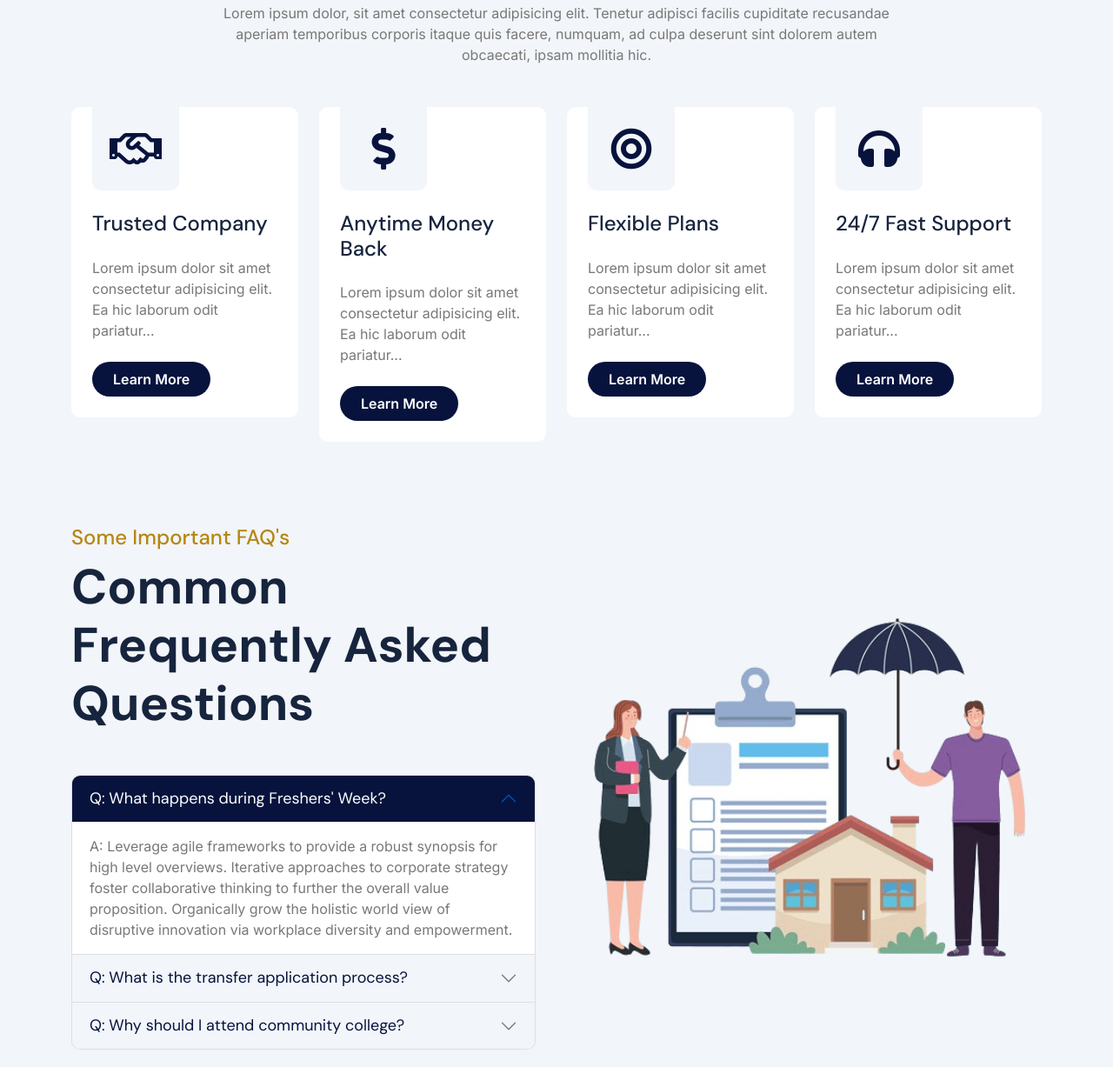
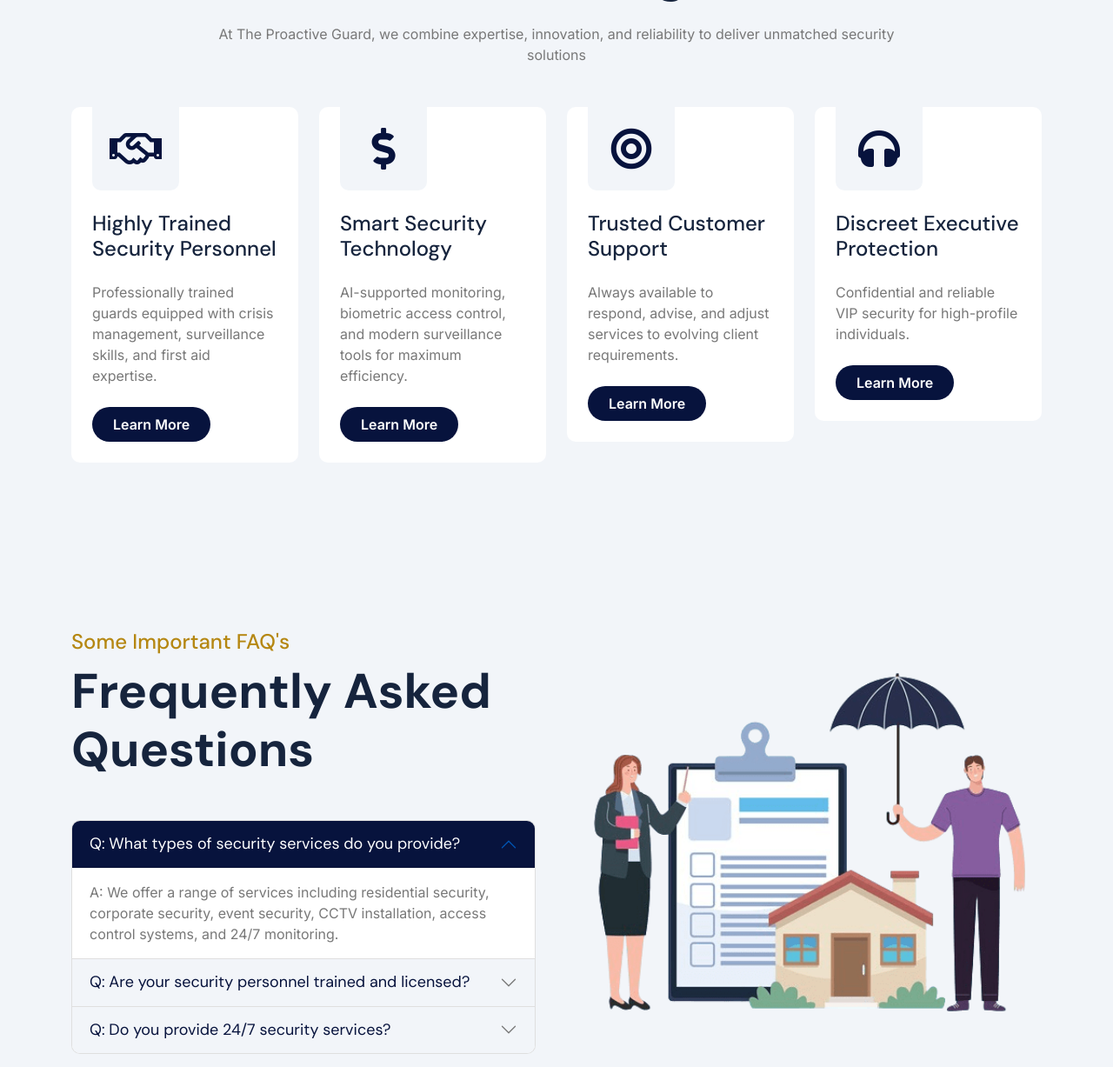
Before and after one commit to Jamie123456789yg/guard-web, a plain HTML site: page about.html in a window 1280 px wide. Shown: the part 1570-2797 px from the top of the page at 87% size. Drawn offline with nearby package versions, Linux system fonts and the light colour scheme.

Commit message:
aboutdone

```diff
--- a/about.html
+++ b/about.html
@@ -154,13 +154,13 @@
                         <div class="about-item-content bg-white rounded p-5 h-100">
                             <h4 class="text-primary">About Our Company</h4>
                             <h1 class="display-4 mb-4">High Range of Exploring Protection</h1>
-                            <p>Lorem ipsum, dolor sit amet consectetur adipisicing elit. Sunt debitis sint tempora. Corporis consequatur illo blanditiis voluptates aperiam quos aliquam totam aliquid rem explicabo,
+                            <p>To provide proactive, end-to-end security solutions that prevent risks before they occur, ensuring uncompromised safety for individuals, businesses, and organizations across all sectors.
                             </p>
-                            <p>Lorem ipsum dolor sit amet consectetur adipisicing elit. Beatae praesentium recusandae eligendi modi hic
+                            <p>At The Proactive Guard, we don’t just react to threats—we stay ahead of them, ensuring peace of mind and maximum security across every level of life and business.
                             </p>
-                            <p class="text-dark"><i class="fa fa-check text-primary me-3"></i>We can save your money.</p>
-                            <p class="text-dark"><i class="fa fa-check text-primary me-3"></i>Production or trading of good</p>
-                            <p class="text-dark mb-4"><i class="fa fa-check text-primary me-3"></i>Our life insurance is flexible</p>
+                            <p class="text-dark"><i class="fa fa-check text-primary me-3"></i>Corporate & Industrial Security</p>
+                            <p class="text-dark"><i class="fa fa-check text-primary me-3"></i>Executive & VIP Protection</p>
+                            <p class="text-dark mb-4"><i class="fa fa-check text-primary me-3"></i>Crisis & Emergency Response</p>
                             <a class="btn btn-primary rounded-pill py-3 px-5" href="#">More Information</a>
                         </div>
                     </div>
@@ -178,7 +178,7 @@
                                             <span class="text-primary fs-2 fw-bold" data-toggle="counter-up">129</span>
                                             <span class="h1 fw-bold text-primary">+</span>
                                         </div>
-                                        <h4 class="mb-0 text-dark">Insurance Policies</h4>
+                                        <h4 class="mb-0 text-dark">High Trained Personnel</h4>
                                     </div>
                                 </div>
                                 <div class="col-sm-6">
@@ -187,7 +187,7 @@
                                             <span class="text-primary fs-2 fw-bold" data-toggle="counter-up">99</span>
                                             <span class="h1 fw-bold text-primary">+</span>
                                         </div>
-                                        <h4 class="mb-0 text-dark">Awards WON</h4>
+                                        <h4 class="mb-0 text-dark">Accolades won</h4>
                                     </div>
                                 </div>
                                 <div class="col-sm-6">
@@ -205,7 +205,7 @@
                                             <span class="text-primary fs-2 fw-bold" data-toggle="counter-up">967</span>
                                             <span class="h1 fw-bold text-primary">+</span>
                                         </div>
-                                        <h4 class="mb-0 text-dark">Team Members</h4>
+                                        <h4 class="mb-0 text-dark">High Profile Clients</h4>
                                     </div>
                                 </div>
                             </div>
@@ -222,8 +222,8 @@
             <div class="container pb-5">
                 <div class="text-center mx-auto pb-5 wow fadeInUp" data-wow-delay="0.2s" style="max-width: 800px;">
                     <h4 class="text-primary">Our Features</h4>
-                    <h1 class="display-4 mb-4">Insurance Provide you a Better Future</h1>
-                    <p class="mb-0">Lorem ipsum dolor, sit amet consectetur adipisicing elit. Tenetur adipisci facilis cupiditate recusandae aperiam temporibus corporis itaque quis facere, numquam, ad culpa deserunt sint dolorem autem obcaecati, ipsam mollitia hic.
+                    <h1 class="display-4 mb-4">24/7 Surveillance & Monitoring</h1>
+                    <p class="mb-0">At The Proactive Guard, we combine expertise, innovation, and reliability to deliver unmatched security solutions
                     </p>
                 </div>
                 <div class="row g-4">
@@ -232,8 +232,8 @@
                             <div class="feature-icon p-4 mb-4">
                                 <i class="far fa-handshake fa-3x"></i>
                             </div>
-                            <h4 class="mb-4">Trusted Company</h4>
-                            <p class="mb-4">Lorem ipsum dolor sit amet consectetur adipisicing elit. Ea hic laborum odit pariatur...
+                            <h4 class="mb-4">Highly Trained Security Personnel</h4>
+                            <p class="mb-4">Professionally trained guards equipped with crisis management, surveillance skills, and first aid expertise.
                             </p>
                             <a class="btn btn-primary rounded-pill py-2 px-4" href="#">Learn More</a>
                         </div>
@@ -243,8 +243,8 @@
                             <div class="feature-icon p-4 mb-4">
                                 <i class="fa fa-dollar-sign fa-3x"></i>
                             </div>
-                            <h4 class="mb-4">Anytime Money Back</h4>
-                            <p class="mb-4">Lorem ipsum dolor sit amet consectetur adipisicing elit. Ea hic laborum odit pariatur...
+                            <h4 class="mb-4">Smart Security Technology</h4>
+                            <p class="mb-4">AI-supported monitoring, biometric access control, and modern surveillance tools for maximum efficiency.
                             </p>
                             <a class="btn btn-primary rounded-pill py-2 px-4" href="#">Learn More</a>
                         </div>
@@ -254,8 +254,8 @@
                             <div class="feature-icon p-4 mb-4">
                                 <i class="fa fa-bullseye fa-3x"></i>
                             </div>
-                            <h4 class="mb-4">Flexible Plans</h4>
-                            <p class="mb-4">Lorem ipsum dolor sit amet consectetur adipisicing elit. Ea hic laborum odit pariatur...
+                            <h4 class="mb-4">Trusted Customer Support</h4>
+                            <p class="mb-4">Always available to respond, advise, and adjust services to evolving client requirements.
                             </p>
                             <a class="btn btn-primary rounded-pill py-2 px-4" href="#">Learn More</a>
                         </div>
@@ -265,8 +265,8 @@
                             <div class="feature-icon p-4 mb-4">
                                 <i class="fa fa-headphones fa-3x"></i>
                             </div>
-                            <h4 class="mb-4">24/7 Fast Support</h4>
-                            <p class="mb-4">Lorem ipsum dolor sit amet consectetur adipisicing elit. Ea hic laborum odit pariatur...
+                            <h4 class="mb-4">Discreet Executive Protection</h4>
+                            <p class="mb-4">Confidential and reliable VIP security for high-profile individuals.
                             </p>
                             <a class="btn btn-primary rounded-pill py-2 px-4" href="#">Learn More</a>
                         </div>
@@ -277,49 +277,60 @@
         <!-- Feature End -->
 
         <!-- FAQs Start -->
-        <div class="container-fluid faq-section bg-light pb-5">
-            <div class="container pb-5">
+       <div class="container-fluid faq-section bg-light py-5">
+        <div class="container py-5">
             <div class="row g-5 align-items-center">
                 <div class="col-xl-6 wow fadeInLeft" data-wow-delay="0.2s">
                     <div class="h-100">
                         <div class="mb-5">
                             <h4 class="text-primary">Some Important FAQ's</h4>
-                                <h1 class="display-4 mb-0">Common Frequently Asked Questions</h1>
+                            <h1 class="display-4 mb-0">Frequently Asked Questions</h1>
                         </div>
                         <div class="accordion" id="accordionExample">
                             <div class="accordion-item">
                                 <h2 class="accordion-header" id="headingOne">
-                                        <button class="accordion-button border-0" type="button" data-bs-toggle="collapse" data-bs-target="#collapseOne" aria-expanded="true" aria-controls="collapseOne">
-                                            Q: What happens during Freshers' Week?
+                                    <button class="accordion-button border-0" type="button" data-bs-toggle="collapse"
+                                        data-bs-target="#collapseOne" aria-expanded="true" aria-controls="collapseOne">
+                                        Q: What types of security services do you provide?
                                     </button>
                                 </h2>
-                                    <div id="collapseOne" class="accordion-collapse collapse show active" aria-labelledby="headingOne" data-bs-parent="#accordionExample">
+                                <div id="collapseOne" class="accordion-collapse collapse show active"
+                                    aria-labelledby="headingOne" data-bs-parent="#accordionExample">
                                     <div class="accordion-body rounded">
-                                            A: Leverage agile frameworks to provide a robust synopsis for high level overviews. Iterative approaches to corporate strategy foster collaborative thinking to further the overall value proposition. Organically grow the holistic world view of disruptive innovation via workplace diversity and empowerment.
+                                        A: We offer a range of services including residential security, corporate
+                                        security, event security, CCTV installation, access control systems, and 24/7
+                                        monitoring.
                                     </div>
                                 </div>
                             </div>
                             <div class="accordion-item">
                                 <h2 class="accordion-header" id="headingTwo">
-                                        <button class="accordion-button collapsed" type="button" data-bs-toggle="collapse" data-bs-target="#collapseTwo" aria-expanded="false" aria-controls="collapseTwo">
-                                            Q: What is the transfer application process?
+                                    <button class="accordion-button collapsed" type="button" data-bs-toggle="collapse"
+                                        data-bs-target="#collapseTwo" aria-expanded="false" aria-controls="collapseTwo">
+                                        Q: Are your security personnel trained and licensed?
                                     </button>
                                 </h2>
-                                    <div id="collapseTwo" class="accordion-collapse collapse" aria-labelledby="headingTwo" data-bs-parent="#accordionExample">
+                                <div id="collapseTwo" class="accordion-collapse collapse" aria-labelledby="headingTwo"
+                                    data-bs-parent="#accordionExample">
                                     <div class="accordion-body">
-                                            A: Leverage agile frameworks to provide a robust synopsis for high level overviews. Iterative approaches to corporate strategy foster collaborative thinking to further the overall value proposition. Organically grow the holistic world view of disruptive innovation via workplace diversity and empowerment.
+                                        A: Yes, all our guards are fully trained, licensed, and undergo continuous
+                                        refresher courses to maintain high professional standards.
                                     </div>
                                 </div>
                             </div>
                             <div class="accordion-item">
                                 <h2 class="accordion-header" id="headingThree">
-                                        <button class="accordion-button collapsed" type="button" data-bs-toggle="collapse" data-bs-target="#collapseThree" aria-expanded="false" aria-controls="collapseThree">
-                                            Q: Why should I attend community college?
+                                    <button class="accordion-button collapsed" type="button" data-bs-toggle="collapse"
+                                        data-bs-target="#collapseThree" aria-expanded="false"
+                                        aria-controls="collapseThree">
+                                        Q: Do you provide 24/7 security services?
                                     </button>
                                 </h2>
-                                    <div id="collapseThree" class="accordion-collapse collapse" aria-labelledby="headingThree" data-bs-parent="#accordionExample">
+                                <div id="collapseThree" class="accordion-collapse collapse"
+                                    aria-labelledby="headingThree" data-bs-parent="#accordionExample">
                                     <div class="accordion-body">
-                                            A: Leverage agile frameworks to provide a robust synopsis for high level overviews. Iterative approaches to corporate strategy foster collaborative thinking to further the overall value proposition. Organically grow the holistic world view of disruptive innovation via workplace diversity and empowerment.
+                                        A: Yes, we offer round-the-clock security and monitoring solutions, customized
+                                        to meet your specific needs.
                                     </div>
                                 </div>
                             </div>
@@ -333,6 +344,7 @@
         </div>
     </div>
     <!-- FAQs End -->
+        <!-- FAQs End -->
 
 
         <!-- Team Start -->
@@ -341,7 +353,7 @@
                 <div class="text-center mx-auto pb-5 wow fadeInUp" data-wow-delay="0.2s" style="max-width: 800px;">
                     <h4 class="text-primary">Our Team</h4>
                     <h1 class="display-4 mb-4">Meet Our Expert Team Members</h1>
-                    <p class="mb-0">Lorem ipsum dolor, sit amet consectetur adipisicing elit. Tenetur adipisci facilis cupiditate recusandae aperiam temporibus corporis itaque quis facere, numquam, ad culpa deserunt sint dolorem autem obcaecati, ipsam mollitia hic.
+                    <p class="mb-0">At The Proactive Guard, our strength lies in the people behind the service. Every member of our team is carefully selected, rigorously trained, and dedicated to ensuring the highest level of protection for our clients.
                     </p>
                 </div>
                 <div class="row g-4">
```
Lines whose indentation alone changed are shown as unchanged.
